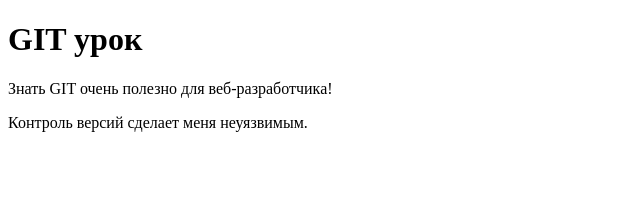
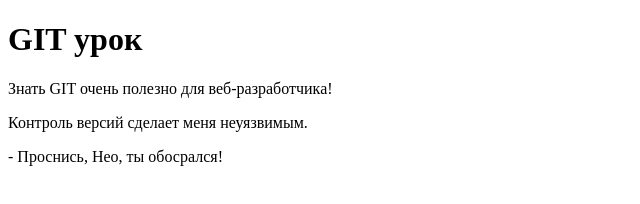
Before and after one commit to Cheesper/dithyramb, a plain HTML site: page index.html in a window 1280 px wide. Shown: the whole page, without its empty margins (0-640 px from the left). Drawn offline with Linux system fonts and the light colour scheme.

Commit message:
best commit

```diff
--- a/index.html
+++ b/index.html
@@ -9,5 +9,6 @@
 	<h1>GIT урок</h1>
 	<p>Знать GIT очень полезно для веб-разработчика!</p>
 	<p>Контроль версий сделает меня неуязвимым.</p>
+	<p>- Проснись, Нео, ты обосрался!</p>
 </body>
 </html>
```
